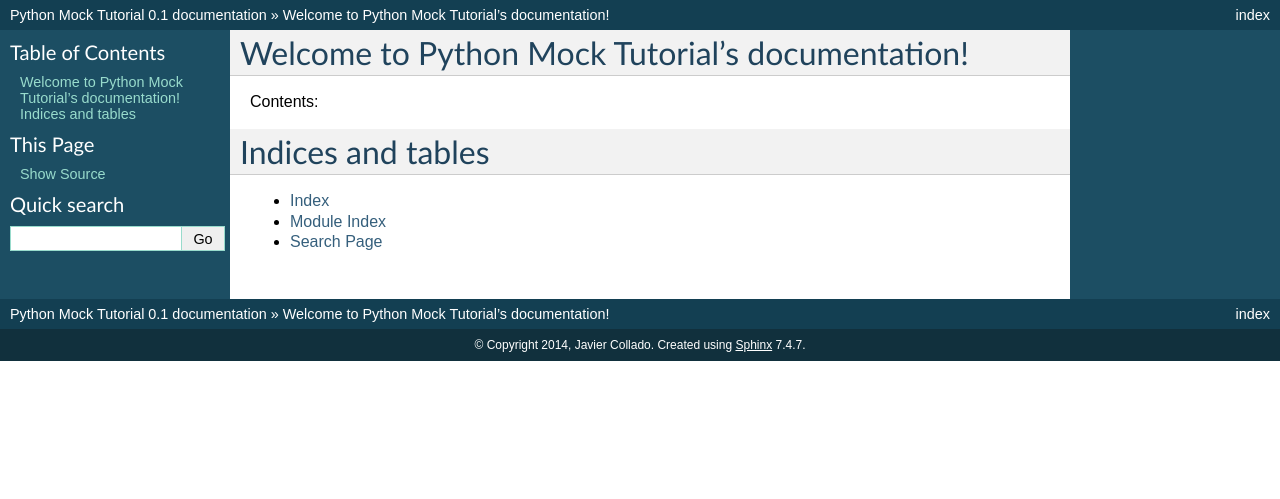
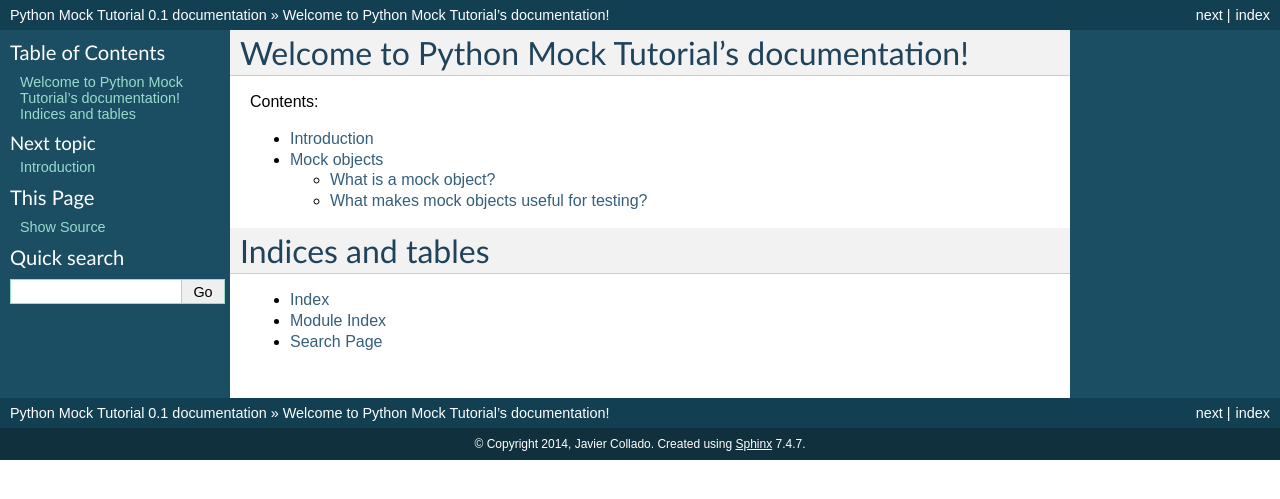
Before and after one commit to jcollado/python-mock-tutorial, a Sphinx documentation site: the page built from source/index.rst, in a window 1280 px wide. Shown: the top 499 px of the page. Built offline with Sphinx 7.4.7, drawn with Linux system fonts in a browser that asks for light colours; some of the changed lines change nothing that is shown.

Commit message:
Add basic introduction section

```diff
--- a/source/index.rst
+++ b/source/index.rst
@@ -11,6 +11,8 @@
 .. toctree::
    :maxdepth: 2
 
+   tutorial
+
 
 
 Indices and tables
--- /dev/null
+++ b/source/tutorial.rst
@@ -0,0 +1,82 @@
+Introduction
+============
+
+mock_ is a python library than can be used together with unittest_ write better
+tests for your code. This document's goal is to get the reader started quickly
+using mock_. None of the examples below will be difficult to follow, but a
+basic knowledge of python and unittest_ library is recommended.
+
+
+Mock objects
+============
+
+
+What is a mock object?
+----------------------
+
+A mock object is an instance of the ``Mock`` class or any of its subclasses:
+
+.. doctest::
+
+  >>> from mock import Mock
+  >>> my_mock = Mock()
+
+It supports attribute access and method calls:
+
+.. doctest::
+
+  >>> my_mock.attribute
+  <Mock name='mock.attribute' id='...'>
+  >>> my_mock.method()
+  <Mock name='mock.method()' id='...'>
+
+Index access is no supported by default because magic methods, those whose
+names are surrounded by double undercores, require a special configuration
+because of they way they are looked up internally in python. However, there is
+a special subclass of ``Mock`` called ``MagicMock`` that provides a default
+implementation for most magic methods including `__getitem__`:
+
+.. doctest::
+
+  >>> from mock import MagicMock
+  >>> my_mock = MagicMock()
+  >>> my_mock['index']
+  <MagicMock name='mock.__getitem__()' id='...'>
+
+Given that index access is usually required in test cases and that
+``MagicMock`` provides that functionality out of the box, it's common to use
+``MagicMock`` as an alias of ``Mock`` by default using ``import ... as``:
+
+.. doctest::
+
+  >>> from mock import MagicMock as Mock
+  >>> my_mock.attribute
+  <MagicMock name='mock.attribute' id='...'>
+  >>> my_mock.method()
+  <MagicMock name='mock.method()' id='...'>
+  >>> my_mock['index']
+  <MagicMock name='mock.__getitem__()' id='...'>
+
+
+What makes mock objects useful for testing?
+-------------------------------------------
+
+As you may have noticed from the examples above, when an attribute is accessed
+(or any other of the supported operations), another mock object is returned.
+What you may have not noticed,though, is that always the same mock object is
+returned, that is, on the first call a new mock object is created that is
+cached and returned on any subsequent calls:
+
+.. doctest::
+
+  >> mock_attribute_1 = my_mock.attribute
+  >> mock_attribute_2 = my_mock.attribute
+  >> mock_attribute_1 is mock_attribute_2
+
+This is a useful property because it makes possible to get the mock objects
+that are going to be used in the unit under test in advance to configure them
+properly depending on the need of each test case.
+
+
+.. _mock: http://mock.readthedocs.org/en/latest/mock.html
+.. _unittest: https://docs.python.org/2/library/unittest.html
```
